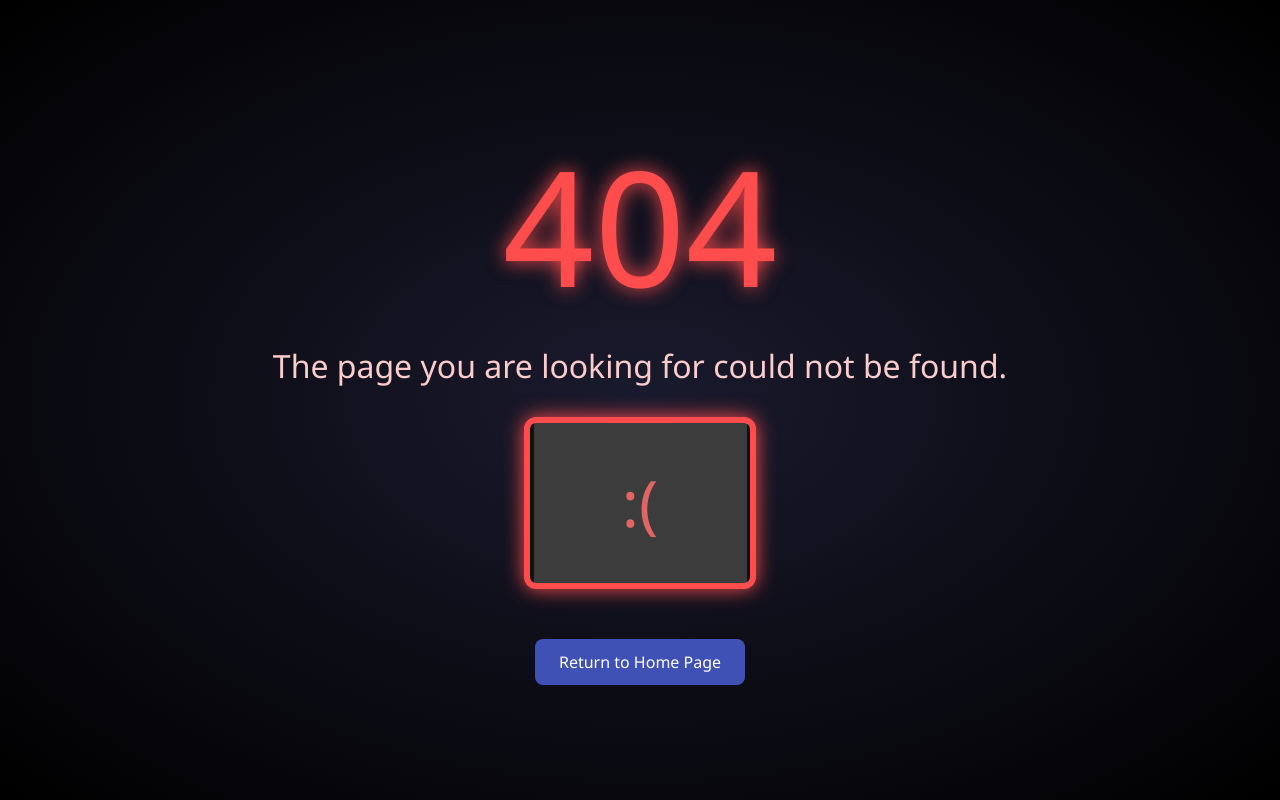
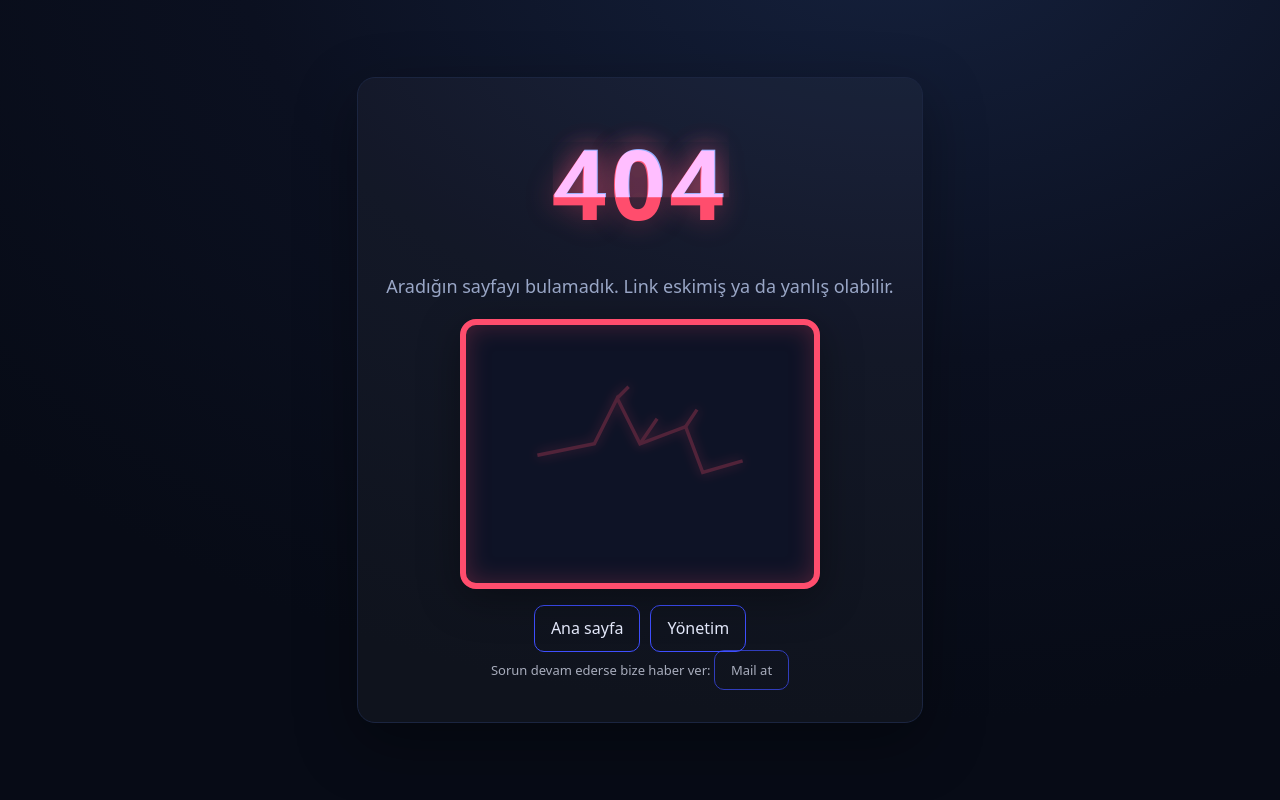
Before and after one commit to alxxdark/blogsite-prod, a Django app: template templates/404.html in a window 1280 px wide. Run offline with Django 5.2, Linux system fonts and the light colour scheme; the template is opened without the code that fills it, so the values that code supplies are empty; grey boxes are pictures that could not be loaded.

Commit message:
sonsuz bir akşam üstü şimdi hasret

```diff
--- a/templates/404.html
+++ b/templates/404.html
@@ -1,92 +1,81 @@
-<!DOCTYPE html>
+<!doctype html>
 <html lang="tr">
 <head>
-    <meta charset="UTF-8">
-    <title>404 Page not found </title>
+  <meta charset="utf-8">
+  <title>404 • Sayfa Bulunamadı</title>
+  <meta name="viewport" content="width=device-width,initial-scale=1">
   <style>
-        body {
-            margin: 0;
-            background: radial-gradient(#1a1a2e, #000000);
-            font-family: 'Segoe UI', Tahoma, Geneva, Verdana, sans-serif;
-            color: #ffffff;
-            display: flex;
-            flex-direction: column;
-            align-items: center;
-            justify-content: center;
-            height: 100vh;
-            overflow: hidden;
+    :root{
+      --bg:#0b1020; --fg:#e8edff; --accent:#ff4d6d; --accent2:#7aa2ff; --muted:#9aa7c7;
+      --card:rgba(255,255,255,.03); --bd:#1b2540;
     }
-
-        .error-code {
-            font-size: 10rem;
-            color: #ff4d4d;
-            text-shadow: 0 0 20px #ff4d4d;
+    *{box-sizing:border-box}
+    html,body{height:100%}
+    body{
+      margin:0; display:grid; place-items:center; min-height:100%;
+      background:radial-gradient(1200px 800px at 70% -10%, #15213d 0%, #0b1020 55%, #070b16 100%);
+      color:var(--fg); font:16px/1.6 system-ui, Segoe UI, Roboto, Arial, sans-serif;
+      overflow:hidden;
     }
-
-        .message {
-            font-size: 2rem;
-            margin: 10px 0;
-            color: #ffcccc;
+    .wrap{max-width:720px; padding:28px; text-align:center; border:1px solid var(--bd);
+      border-radius:18px; background:var(--card); box-shadow:0 20px 60px rgba(0,0,0,.35)}
+    .code{font-size:96px; letter-spacing:.04em; margin:0 0 6px; font-weight:800;
+      color:var(--accent); text-shadow:0 0 28px rgba(255,77,109,.35)}
+    .glitch{position:relative; display:inline-block}
+    .glitch::before,.glitch::after{
+      content:attr(data-text); position:absolute; left:0; top:0; width:100%; height:100%;
+      mix-blend-mode:screen; clip-path:inset(0 0 0 0);
+      animation:gl 2s infinite ease-in-out alternate;
     }
-
-        .screen {
-            width: 220px;
-            height: 160px;
-            background-color: #121212;
-            border: 6px solid #ff4d4d;
-            border-radius: 12px;
-            position: relative;
-            margin: 20px;
-            display: flex;
-            align-items: center;
-            justify-content: center;
-            box-shadow: 0 0 20px #ff4d4d;
+    .glitch::before{transform:translate(1px,-1px); color:var(--accent2); filter:blur(.5px)}
+    .glitch::after{transform:translate(-1px,1px); color:#00ffc8; filter:blur(.5px); animation-delay:.15s}
+    @keyframes gl{
+      0%{clip-path:inset(0 0 85% 0)} 20%{clip-path:inset(0 0 0 0)}
+      40%{clip-path:inset(75% 0 0 0)} 60%{clip-path:inset(0 0 0 0)}
+      80%{clip-path:inset(0 0 80% 0)} 100%{clip-path:inset(0 0 0 0)}
     }
-
-        .screen::before {
-            content: ":(";
-            font-size: 4rem;
-            color: #ff4d4d;
+    .msg{font-size:18px; color:var(--muted); margin:6px 0 18px}
+    .panel{position:relative; margin:18px auto 6px; width:min(360px,90vw); aspect-ratio:4/3;
+      border:6px solid var(--accent); border-radius:16px; background:#0e1326;
+      box-shadow:0 0 24px rgba(255,77,109,.25) inset, 0 10px 40px rgba(0,0,0,.35);
+      display:grid; place-items:center;
     }
-
-        .button {
-            margin-top: 30px;
-            padding: 12px 24px;
-            background-color: #3f51b5;
-            border: none;
-            color: white;
-            border-radius: 8px;
-            font-size: 1rem;
-            cursor: pointer;
-            transition: background 0.3s ease;
-            text-decoration: none;
+    .crack svg{width:76%; opacity:.28; filter:drop-shadow(0 0 6px #ff4d6d)}
+    .actions{margin-top:16px; display:flex; gap:10px; justify-content:center; flex-wrap:wrap}
+    .btn{
+      appearance:none; border:1px solid #3f4fff; background:transparent; color:var(--fg);
+      padding:10px 16px; border-radius:10px; text-decoration:none; cursor:pointer;
+      transition:transform .12s ease, background .2s ease, color .2s ease;
     }
-
-        .button:hover {
-            background-color: #5c6bc0;
-        }
-
-        .crack {
-            position: absolute;
-            width: 100%;
-            height: 100%;
-            background-image: url('https://i.imgur.com/0z4HVcT.png'); /* Şimşek/kırık png'si eklenebilir */
-            background-repeat: no-repeat;
-            background-position: center;
-            background-size: contain;
-            opacity: 0.3;
-            pointer-events: none;
+    .btn:hover{background:#3f4fff; color:#fff; transform:translateY(-1px)}
+    .small{font-size:13px; opacity:.7; margin-top:8px}
+    @media (max-width:480px){
+      .code{font-size:68px}
     }
   </style>
 </head>
 <body>
-    <div class="error-code">404</div>
-    <div class="message"> The page you are looking for could not be found.</div>
+  <main class="wrap" role="main" aria-labelledby="t">
+    <h1 id="t" class="code glitch" data-text="404">404</h1>
+    <p class="msg">Aradığın sayfayı bulamadık. Link eskimiş ya da yanlış olabilir.</p>
 
-    <div class="screen">
-        <div class="crack"></div>
+    <div class="panel" aria-hidden="true">
+      <div class="crack">
+        <!-- Inline SVG -->
+        <svg viewBox="0 0 200 150" fill="none" stroke="#ff4d6d" stroke-width="3">
+          <path d="M10 80 L60 70 L80 30 L100 70 L140 55 L155 95 L190 85" />
+          <path d="M80 30 L90 20 M100 70 L115 48 M140 55 L150 40" />
+        </svg>
+      </div>
     </div>
 
-    <a href="/" class="button">Return to Home Page</a>
+    <div class="actions">
+      <a class="btn" href="/">Ana sayfa</a>
+      <a class="btn" href="/admin/">Yönetim</a>
+    </div>
+    <p class="small">Sorun devam ederse bize haber ver:
+      <a class="btn" href="mailto:sagnak.1903@outlook.com">Mail at</a>
+    </p>
+  </main>
 </body>
 </html>
```
Also changed, not shown: templates/500.html (+31 -11 lines). Lines whose indentation alone changed are shown as unchanged.
